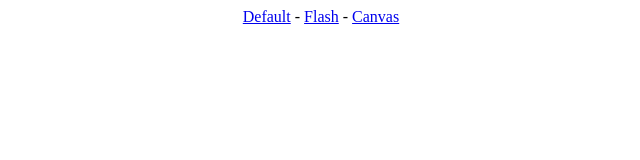
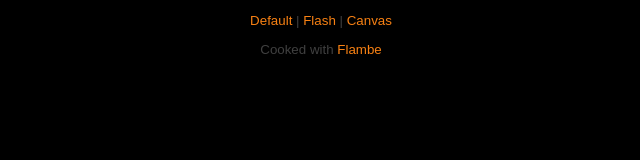
Before and after one commit to aduros/flambe, a plain HTML site: page tools/embedder/index.html in a window 1280 px wide. Shown: the whole page, without its empty margins (319-959 px from the left). Drawn offline with Linux system fonts and the light colour scheme.

Commit message:
Spruce up the default embed page.

```diff
--- a/tools/embedder/flambe.js
+++ b/tools/embedder/flambe.js
@@ -21,7 +21,6 @@ var flambe = (function () {
             var pref = args["flambe-platform"];
             var flashVersion = "10";
 
-            // :)
             if ((pref == null || pref == "flash")
                     && swfobject.hasFlashPlayerVersion(flashVersion)) {
                 swfobject.embedSWF(appName + ".swf", elementId,
@@ -34,6 +33,12 @@ var flambe = (function () {
                 if ("getContext" in canvas) {
                     canvas.width = width;
                     canvas.height = height;
+
+                    // Browser optimization hints
+                    canvas.setAttribute("moz-opaque", "true");
+                    // canvas.style.webkitTransform = "translateZ(0)";
+                    // canvas.style.backgroundColor = "#000";
+
                     var content = document.getElementById(elementId);
                     content.appendChild(canvas);
 
--- a/tools/embedder/index.html
+++ b/tools/embedder/index.html
@@ -1,9 +1,33 @@
 <!doctype html>
+<!--
+    Default Flambe webapp launcher.
+    You can copy this to into your project at /web/index.html to customize.
+ -->
 <html>
 <head>
   <title>Flambe App</title>
+  <meta name="viewport" content="width=device-width; initial-scale=1.0; maximum-scale=1.0; user-scalable=no;">
+  <meta name="apple-mobile-web-app-capable" content="yes">
+  <meta name="apple-mobile-web-app-status-bar-style" content="black">
+  <style>
+    body {
+        text-align: center;
+        margin: 0;
+        background: black;
+        color: #404040;
+        font-family: sans-serif;
+        font-size: 10pt;
+    }
+    a {
+        color: #F88113;
+        text-decoration: none;
+    }
+    a:hover {
+        text-decoration: underline;
+    }
+  </style>
 </head>
-<body style="text-align: center">
+<body>
 
 <div id="content"></div>
 <script src="flambe.js"></script>
@@ -11,11 +35,12 @@
     flambe.embed("app", "content", 640, 480);
 </script>
 
-<footer>
-  <a href="?">Default</a> -
-  <a href="?flambe-platform=flash">Flash</a> -
+<p>
+  <a href="?">Default</a> |
+  <a href="?flambe-platform=flash">Flash</a> |
   <a href="?flambe-platform=html">Canvas</a>
-</footer>
+</p>
+<p>Cooked with <a href="https://github.com/aduros/flambe">Flambe</a></p>
 
 </body>
 </html>
```
